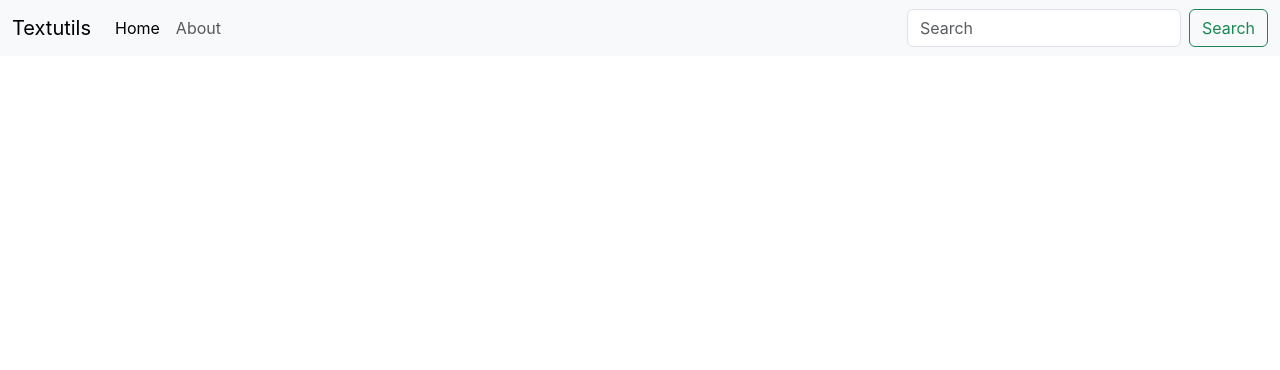
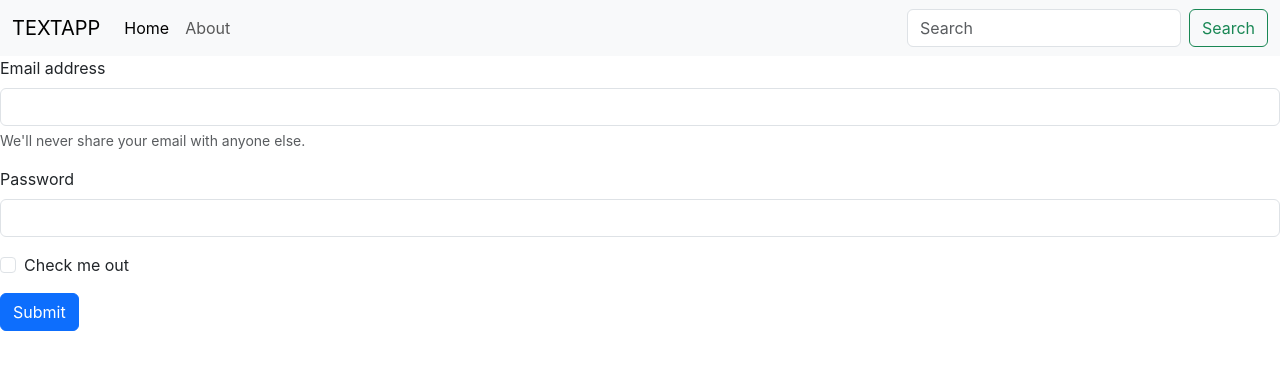
Before and after one commit to 1804049Shorna/React-App, a React (Create React App) app: page / in a window 1280 px wide. Shown: the top 370 px of the page. Built offline with nearby package versions, Linux system fonts and the light colour scheme.

Commit message:
Added some functions

```diff
--- a/src/App.js
+++ b/src/App.js
@@ -1,34 +1,15 @@
 import logo from './logo.svg';
 import './App.css';
+import Modul from './components/modul.js';
+import TEXTFROM from './components/Textform.js';
 
 
 
 function App() {
   return (
   <>
-    <nav className="navbar navbar-expand-lg bg-body-tertiary">
-    <div className="container-fluid">
-      <a className="navbar-brand" href="/">Textutils</a>
-      <button className="navbar-toggler" type="button" data-bs-toggle="collapse" data-bs-target="/navbarSupportedContent" aria-controls="navbarSupportedContent" aria-expanded="false" aria-label="Toggle navigation">
-        <span className="navbar-toggler-icon"></span>
-      </button>
-      <div className="collapse navbar-collapse" id="navbarSupportedContent">
-        <ul className="navbar-nav me-auto mb-2 mb-lg-0">
-          <li className="nav-item">
-            <a className="nav-link active" aria-current="page" href="/">Home</a>
-          </li>
-          <li className="nav-item">
-            <a className="nav-link" href="/">About</a>
-          </li>
-
-        </ul>
-        <form className="d-flex" role="search">
-          <input className="form-control me-2" type="search" placeholder="Search" aria-label="Search"/>
-          <button className="btn btn-outline-success" type="submit">Search</button>
-        </form>
-      </div>
-    </div>
-  </nav>
+  <Modul title="TEXTAPP"/>
+   <TEXTFROM/>
   </>
 
   );
--- /dev/null
+++ b/src/components/Textform.js
@@ -0,0 +1,22 @@
+import React from 'react'
+
+export default function Textform() {
+  return (
+    <form>
+  <div class="mb-3">
+    <label for="exampleInputEmail1" class="form-label">Email address</label>
+    <input type="email" class="form-control" id="exampleInputEmail1" aria-describedby="emailHelp"/>
+    <div id="emailHelp" class="form-text">We'll never share your email with anyone else.</div>
+  </div>
+  <div class="mb-3">
+    <label for="exampleInputPassword1" class="form-label">Password</label>
+    <input type="password" class="form-control" id="exampleInputPassword1"/>
+  </div>
+  <div class="mb-3 form-check">
+    <input type="checkbox" class="form-check-input" id="exampleCheck1"/>
+    <label class="form-check-label" for="exampleCheck1">Check me out</label>
+  </div>
+  <button type="submit" class="btn btn-primary">Submit</button>
+</form>
+  )
+}
--- /dev/null
+++ b/src/components/modul.js
@@ -0,0 +1,33 @@
+import React from 'react'
+
+export default function modul(props) {
+  return (
+    <nav className="navbar navbar-expand-lg bg-body-tertiary">
+    <div className="container-fluid">
+      <a className="navbar-brand" href="/">{props.title}</a>
+      <button className="navbar-toggler" type="button" data-bs-toggle="collapse" data-bs-target="/navbarSupportedContent" aria-controls="navbarSupportedContent" aria-expanded="false" aria-label="Toggle navigation">
+        <span className="navbar-toggler-icon"></span>
+      </button>
+      <div className="collapse navbar-collapse" id="navbarSupportedContent">
+        <ul className="navbar-nav me-auto mb-2 mb-lg-0">
+          <li className="nav-item">
+            <a className="nav-link active" aria-current="page" href="/">Home</a>
+          </li>
+          <li className="nav-item">
+            <a className="nav-link" href="/">About</a>
+          </li>
+
+        </ul>
+        <form className="d-flex" role="search">
+          <input className="form-control me-2" type="search" placeholder="Search" aria-label="Search"/>
+          <button className="btn btn-outline-success" type="submit">Search</button>
+        </form>
+      </div>
+    </div>
+  </nav>
+  )
+}
+
+modul.defaultProps={
+    title:"Something Else"
+}
```
